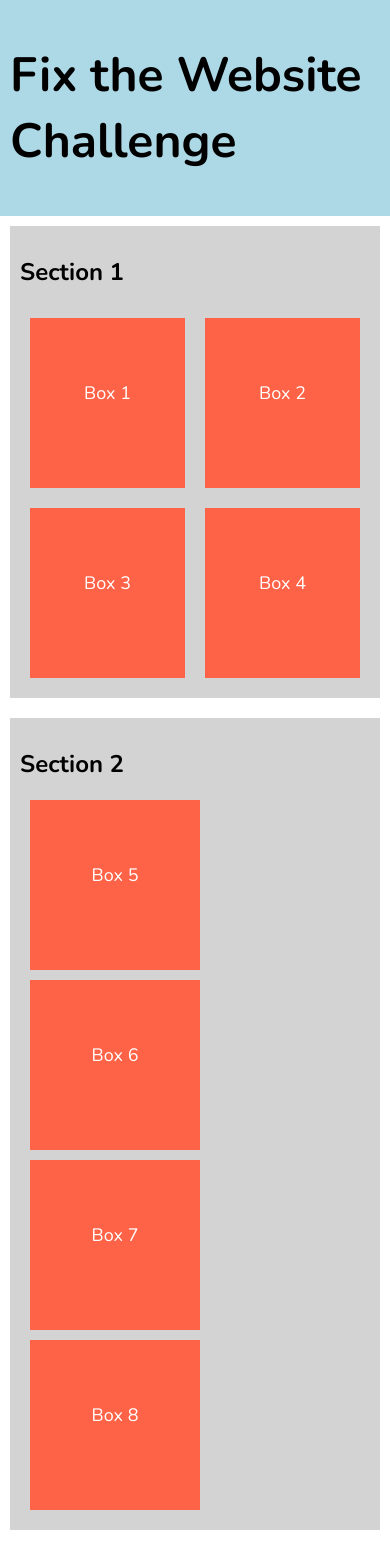
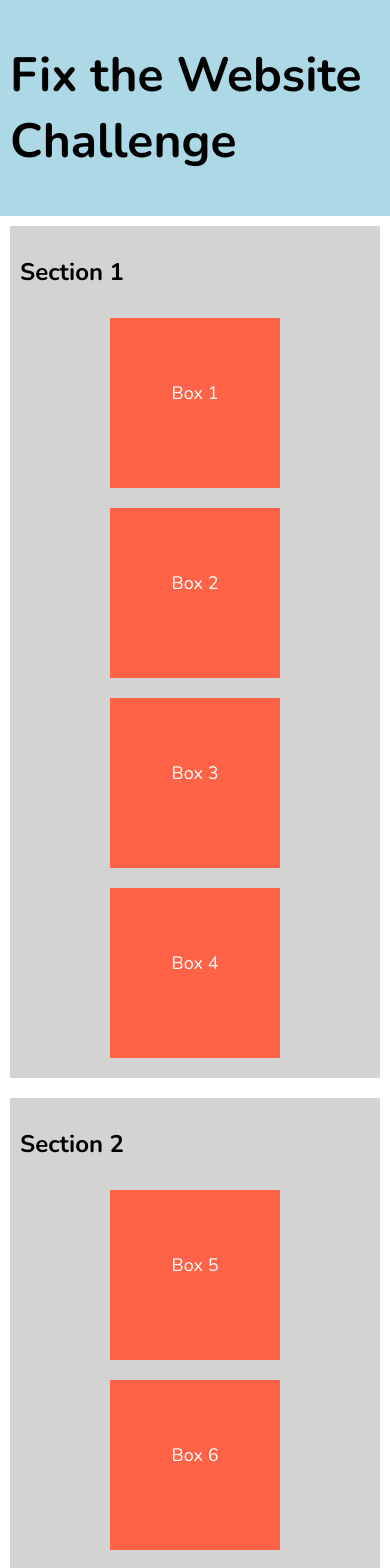
Before and after one commit to mortz123/DevTraining23, a Next.js app: page /day1 in a window 390 px wide. Shown: the top 1568 px of the page. Built offline with nearby package versions, Linux system fonts and the light colour scheme.

Commit message:
add media queries to account for flex-direction

```diff
--- a/pages/day1.jsx
+++ b/pages/day1.jsx
@@ -10,11 +10,9 @@ export default function Day1() {
       <main className={styles.main}>
         <section className={styles.section}>
           <h2>Section 1</h2>
-          <div className={styles.column}>
+          <div className={styles.flexContainer}>
             <div className={styles.box}>Box 1</div>
             <div className={styles.box}>Box 2</div>
-          </div>
-          <div className={styles.column}>
             <div className={styles.box}>Box 3</div>
             <div className={styles.box}>Box 4</div>
           </div>
--- a/pages/day1.module.css
+++ b/pages/day1.module.css
@@ -6,7 +6,7 @@
 .header {
   background-color: lightblue;
   padding: 10px;
-  font-size: 24px;
+  font-size: 1.5rem;
 }
 
 .main {
@@ -21,10 +21,28 @@
 
 .column {
   display: flex;
+  flex-wrap: wrap;
 }
 
 .row {
-  display: block;
+  display: flex;
+  flex-direction: row;
+  flex-wrap: wrap;
+  justify-content: center;
+}
+
+.flexContainer {
+  display: flex;
+  flex-direction: column;
+  align-items: center;
+  justify-content: center;
+  flex-wrap: wrap;
+}
+
+@media (min-width: 440px) {
+  .flexContainer {
+    flex-direction: row;
+  }
 }
 
 .box {
@@ -32,7 +50,7 @@
   color: white;
   padding: 10px;
   margin: 10px;
-  font-size: 18px;
+  font-size: 1.125rem;
   width: 150px;
   height: 150px;
   text-align: center;
```
